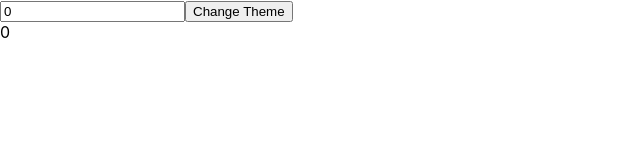
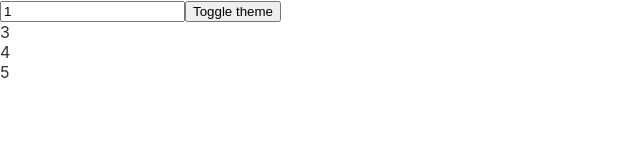
Before and after one commit to abdallah-abde/react-hooks, a React (Create React App) app: page / in a window 1280 px wide. Shown: the top 160 px of the page, without its empty margins (0-640 px from the left). Built offline with nearby package versions, Linux system fonts and the light colour scheme.

Commit message:
use callback

```diff
--- a/src/App.js
+++ b/src/App.js
@@ -5,6 +5,7 @@
 import ContextComponent from "./components/ContextComponent";
 import RefComponent from "./components/RefComponent";
 import MemoComponent from "./components/MemoComponent";
+import CallbackComponent from "./components/CallbackComponent";
 
 function App() {
   return (
@@ -14,7 +15,8 @@
       {/* <EffectComponent2 /> */}
       {/* <ContextComponent /> */}
       {/* <RefComponent /> */}
-      <MemoComponent />
+      {/* <MemoComponent /> */}
+      <CallbackComponent />
     </>
   );
 }
--- /dev/null
+++ b/src/components/Callback/List.jsx
@@ -0,0 +1,12 @@
+import React, { useState, useEffect } from "react";
+
+export default function List({ getItems }) {
+  const [items, setItems] = useState([]);
+
+  useEffect(() => {
+    setItems(getItems(2));
+    console.log("updating items");
+  }, [getItems]);
+
+  return items.map((item) => <div key={item}>{item}</div>);
+}
--- /dev/null
+++ b/src/components/CallbackComponent.jsx
@@ -0,0 +1,36 @@
+import React, { useState, useCallback } from "react";
+import List from "./Callback/List";
+
+export default function CallbackComponent() {
+  const [number, setNumber] = useState(1);
+  const [dark, setDark] = useState(false);
+
+  const getItems = useCallback(
+    (incrementer) => {
+      return [
+        number + incrementer,
+        number + 1 + incrementer,
+        number + 2 + incrementer,
+      ];
+    },
+    [number]
+  );
+
+  const theme = {
+    background: dark ? "#333" : "#fff",
+    color: dark ? "#fff" : "#333",
+  };
+  return (
+    <div style={theme}>
+      <input
+        type="number"
+        value={number}
+        onChange={(e) => setNumber(parseInt(e.target.value))}
+      />
+      <button onClick={() => setDark((prevDark) => !prevDark)}>
+        Toggle theme
+      </button>
+      <List getItems={getItems} />
+    </div>
+  );
+}
```
